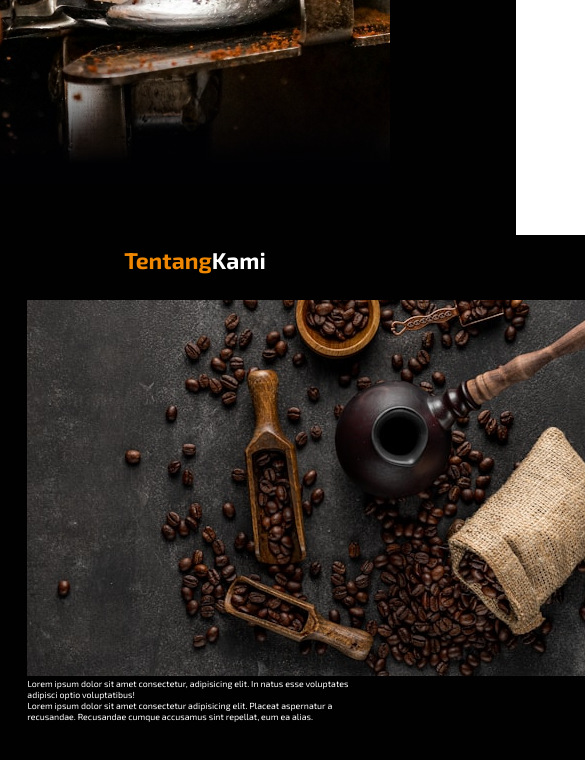
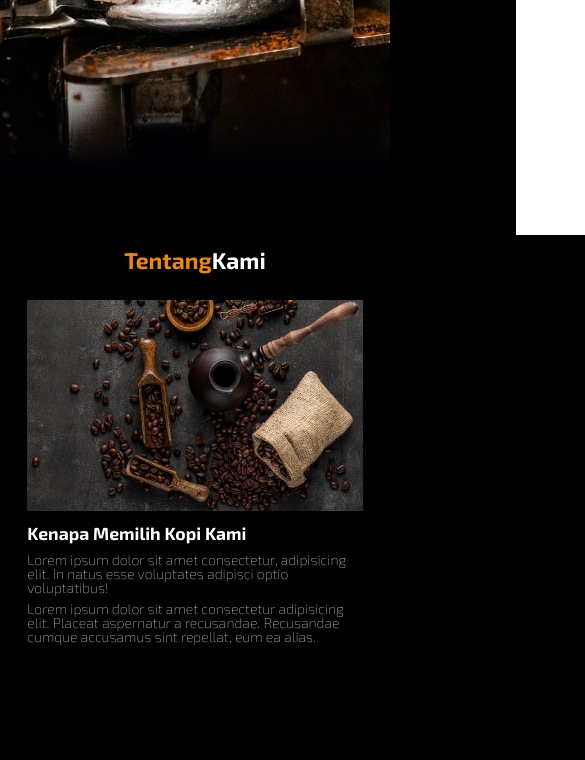
Before and after one commit to farizanaufall/web-portofolio, a plain HTML site: page index.html in a window 390 px wide. Shown: the part 660-1420 px from the top of the page, 585 px wide, since content can reach past the window. Drawn offline with nearby package versions, Linux system fonts and the light colour scheme.

Commit message:
about section

```diff
--- a/index.html
+++ b/index.html
@@ -55,10 +55,12 @@
         <h2><span> Tentang</span>Kami</h2>
 
         <div class="row">
-        </div class="about-img">
+        <div class="about-img">
         <img src="kopi2.jpg" alt="Tentang Kami">
         </div>
         <div class="content">
+            <h3>Kenapa Memilih Kopi Kami</h3>
+
             <p>Lorem ipsum dolor sit amet consectetur, adipisicing elit. In natus esse voluptates adipisci optio voluptatibus!</p>
 
             <p>Lorem ipsum dolor sit amet consectetur adipisicing elit. Placeat aspernatur a recusandae. Recusandae cumque accusamus sint repellat, eum ea alias.
@@ -66,11 +68,6 @@
         </div>
 
         </div>
-
-
-
-
-
 
       </section>
       <!-- about section end -->
--- a/style.css
+++ b/style.css
@@ -187,7 +187,7 @@ position: relative;
 
 .about .row .content p {
     margin-bottom: 0.8rem;
-    font-size: 1.4rem;
+    font-size: 1.2rem;
     font-weight: 100;
     line-height: 1;
 }
@@ -243,6 +243,31 @@ position: relative;
     transform: scaleX(0.2);
 }
 
+.about .row {
+    flex-wrap: wrap;
+}
+
+.about .row .about-img img  {
+    height: 24rem;
+    object-fit: cover;
+    object-position: center;
+}
+
+.about .row .content {
+    padding: 0;
+}
+
+.about .row .content h3 {
+    margin-top: 1rem;
+    font-size: 2rem;
+}
+
+.about .row .content p {
+    font-size: 1.6rem;
+}
+
+
+
 }
 
 /* mobile phone */
```
Also changed, not shown: about section/Screenshot 2025-06-17 233612.png (added), about section/about index.png (added), about section/about style tablet.png (added), about section/about style.png (added).
